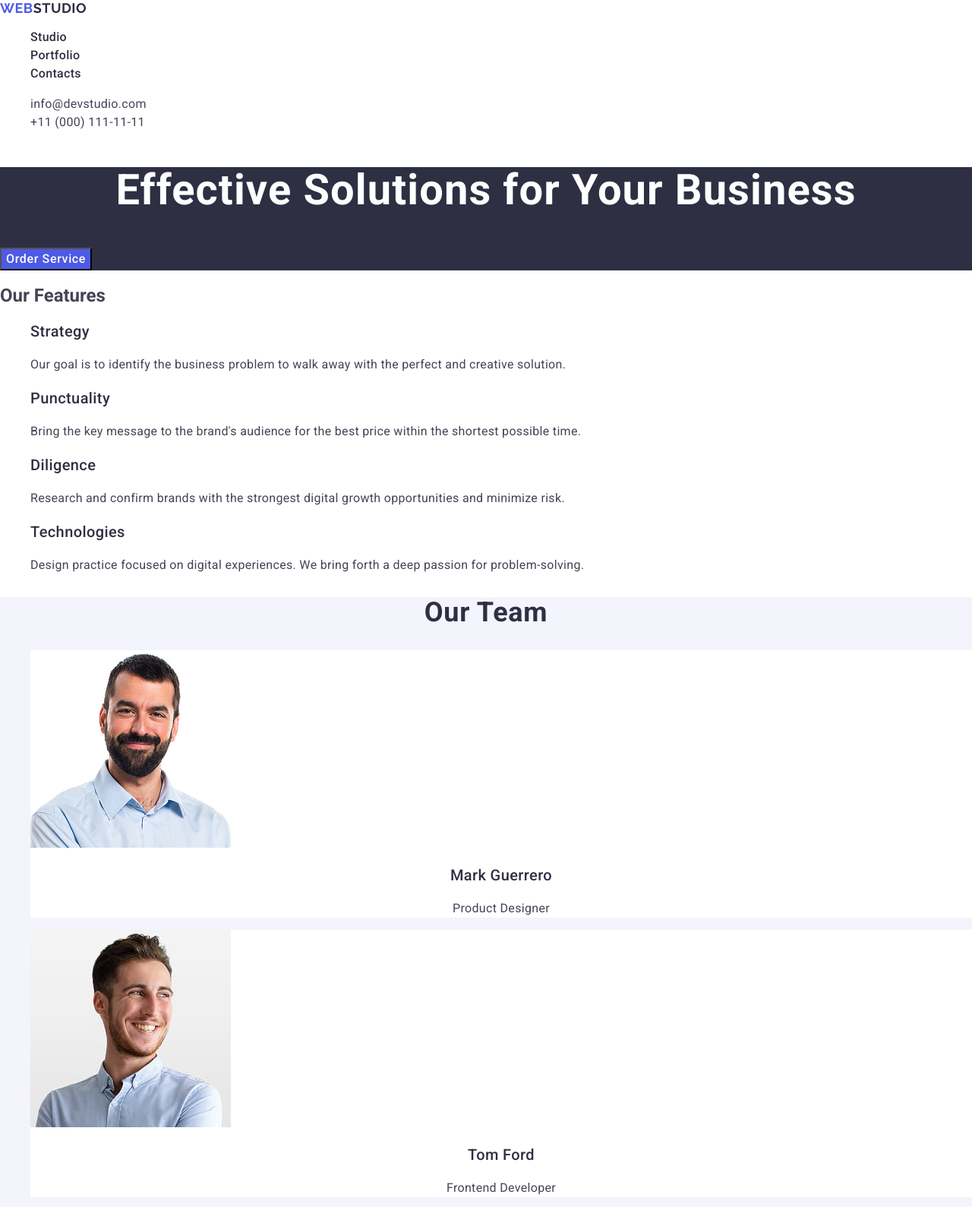
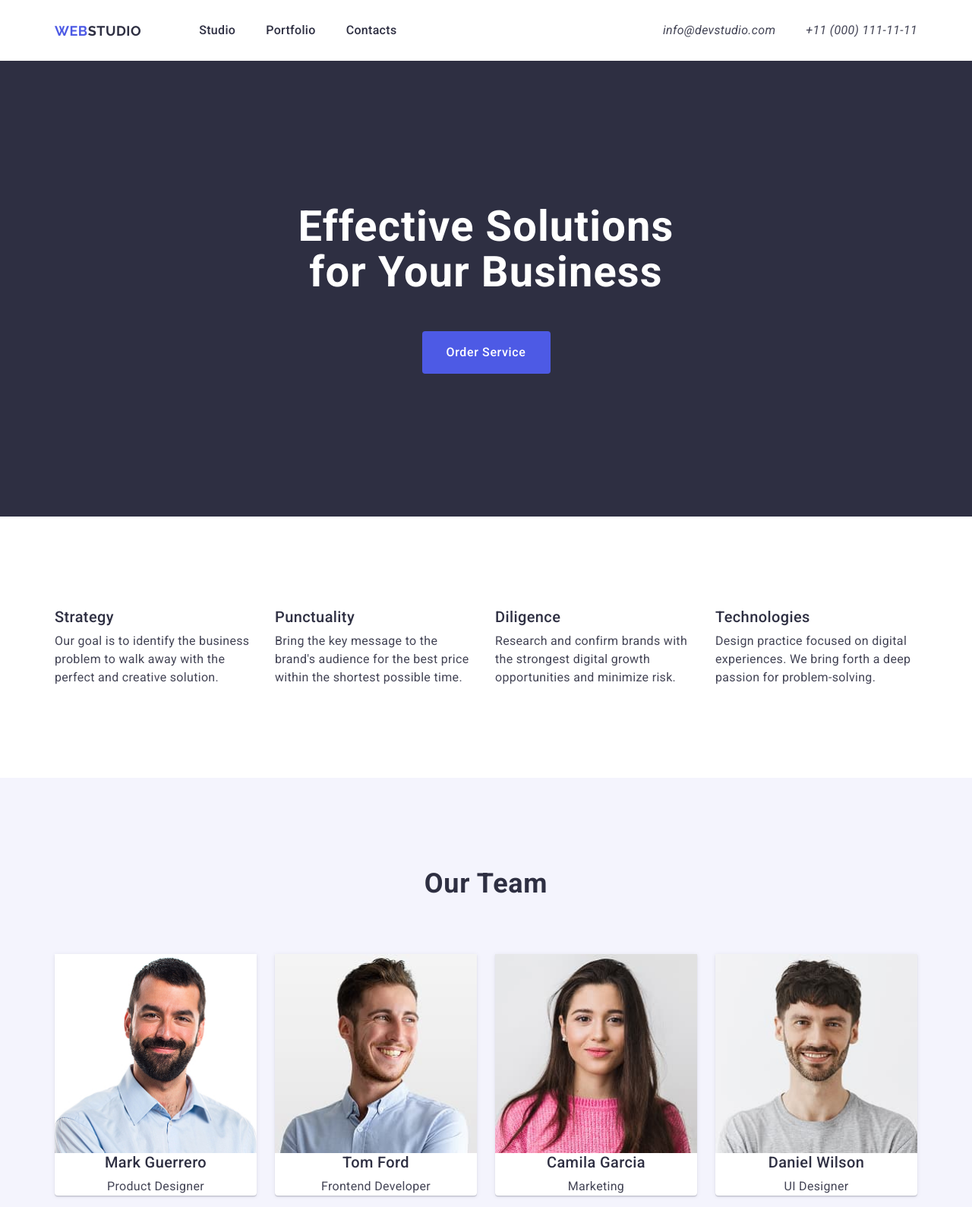
Before and after one commit to pbogdan-07/goit-markup-hw-01, a plain HTML site: page index.html in a window 1280 px wide. Shown: the top 1589 px of the page at 76% size. Drawn offline with nearby package versions, Linux system fonts and the light colour scheme.

Commit message:
First commit: added project layout

```diff
--- a/css/styles.css
+++ b/css/styles.css
@@ -1,9 +1,18 @@
-a{
-    text-decoration: none;
+*,
+*::before,
+*::after {
+    box-sizing: border-box;
+
+p,
+h1,
+h2,
+h3,
+h4,
+h5,
+h6 {
+    margin: 0;
 }
-ul {
-    list-style: none;
-}
+
 body {
     background-color: #fff;
     font-family: "Roboto", sans-serif;
@@ -11,7 +20,39 @@ body {
     font-size: 16px;
     color: #434455;
 }
-.header {}
+
+}
+a{
+    text-decoration: none;
+}
+ul {
+    list-style: none;
+    margin: 0;
+    padding: 0;
+}
+
+.header {
+    padding-top: 28px;
+    padding-bottom: 28px;
+}
+
+.container {
+    width: 1166px;
+    padding-left: 15px;
+    padding-right: 15px;
+    margin: 0 auto;
+}
+
+.header-container {
+    display: flex;
+        align-items: center;
+        justify-content: space-between;
+}
+
+.header-navigation {
+    display: flex;
+        align-items: center;
+}
 
 .logo {
     font-family: "Raleway", sans-serif;
@@ -26,7 +67,11 @@ body {
     color: #2e2f42;
 }
 
-.header-list {}
+.header-list {
+    display: flex;
+        gap: 40px;
+        margin-left: 76px;
+}
 
 .header-list-item {}
 
@@ -37,11 +82,12 @@ body {
         color: #2e2f42;
 }
 
-.address {
-    font-style: normal;
+.address {}
+
+.address-list {
+    display: flex;
+    gap: 40px;
 }
-
-.address-list {}
 
 .address-item {}
 
@@ -58,6 +104,14 @@ color: #404bbf;
 }
 .hero {
     background-color: #2e2f42;
+        padding-top: 188px;
+        padding-bottom: 188px;
+}
+
+.hero-container {
+    width: 1158px;
+        padding: 0 15px;
+        margin: 0 auto;
 }
 
 .hero-title {
@@ -67,6 +121,8 @@ color: #404bbf;
         letter-spacing: 0.02em;
         text-align: center;
         color: #fff;
+        max-width: 496px;
+            margin: 0 auto 48px auto;
 }
 
 .hero-btn {
@@ -78,19 +134,33 @@ color: #404bbf;
             letter-spacing: 0.04em;
             color: #fff;
             cursor: pointer;
+            display: block;
+                margin: 0 auto;
+                min-width: 169px;
+                height: 56px;
+                border: none;
+                border-radius: 4px;
 }
 .hero-btn:hover,
 .hero-btn:focus {
     background-color: #404bbf;
 }
 
-.about-features {}
+.about-features {
+    padding: 120px 0;
+}
 
-.features-title {}
+.features-list {
+    display: flex;
+        gap: 24px;
+        list-style: none;
+        padding: 0;
+        margin: 0;
+}
 
-.features-list {}
-
-.features-item {}
+.features-item {
+    width: calc((100% - 72px) / 4);
+}
 
 .features-hero {
     font-weight: 500;
@@ -98,6 +168,7 @@ color: #404bbf;
         line-height: 1.2;
         letter-spacing: 0.02em;
         color: #2e2f42;
+        margin-bottom: 8px;
 }
 
 .features-text {
@@ -106,25 +177,48 @@ color: #404bbf;
         line-height: 1.5;
         letter-spacing: 0.02em;
         color: #434455;
+        margin: 0;
 }
 
 .team {
     background-color: #f4f4fd;
+    padding: 120px 0;
 }
 
 .team-title {
         font-weight: 700;
             font-size: 36px;
-        line-height: 1.11111;
+            line-height: 1.11;
             letter-spacing: 0.02em;
             text-align: center;
             color: #2e2f42;
+            text-transform: capitalize;
+            margin-bottom: 72px;
 }
 
-.team-list {}
+.team-list {
+    display: flex;
+        gap: 24px;
+        justify-content: center;
+        list-style: none;
+        padding: 0;
+        margin: 0;
+}
 
 .team-item {
-    background-color: #fff;
+background-color: #ffffff;
+    width: calc((100% - 72px) / 4);
+    box-shadow: 0px 1px 6px rgba(46, 47, 66, 0.08),
+        0px 1px 1px rgba(46, 47, 66, 0.16),
+        0px 2px 1px rgba(46, 47, 66, 0.08);
+    border-radius: 0px 0px 4px 4px;
+    overflow: hidden;
+}
+
+.team-item img {
+    display: block;
+    width: 100%;
+    height: auto;
 }
 
 .team-hero {
@@ -134,18 +228,21 @@ color: #404bbf;
         letter-spacing: 0.02em;
         text-align: center;
         color: #2e2f42;
+        margin-bottom: 8px;
 }
 
 .team-text {
-        font-weight: 400;
     font-size: 16px;
         line-height: 1.5;
         letter-spacing: 0.02em;
         text-align: center;
         color: #434455;
+        margin: 0;
 }
 
-.about-portfolio {}
+.about-portfolio {
+    padding: 120px 0;
+}
 
 .portfolio-hero {
     font-weight: 700;
@@ -154,11 +251,43 @@ color: #404bbf;
     letter-spacing: 0.02em;
     text-align: center;
     color: #2e2f42;
+    margin-bottom: 72px;
 }
 
-.portfolio-list {}
+.portfolio-list {
+    display: grid;
+    grid-template-columns: repeat(3, 1fr);
+    column-gap: 24px;
+    row-gap: 48px;
+    list-style: none;
+    padding: 0;
+    margin: 0;
+}
 
-.portfolio-item {}
+.portfolio-item {
+    background-color: #ffffff;
+}
+
+.portfolio-item a {
+    color: inherit;
+    text-decoration: none;
+    display: block;
+}
+
+.portfolio-item img {
+    display: block;
+    width: 100%;
+    height: auto;
+}
+
+.portfolio-content {
+    padding: 32px 16px;
+    border: 1px solid #e7e9fc;
+    border-top: none;
+    padding: 32px 16px;
+    border: 1px solid #e7e9fc;
+     border-top: none;
+}
 
 .portfolio-title {
     font-weight: 500;
@@ -166,6 +295,7 @@ color: #404bbf;
     line-height: 1.2;
     letter-spacing: 0.02em;
     color: #2e2f42;
+    margin-bottom: 8px;
 }
 
 .portfolio-text {
@@ -174,24 +304,29 @@ color: #404bbf;
     line-height: 1.5;
     letter-spacing: 0.02em;
     color: #434455;
-}
-.portfolio-item a {
-    color: inherit;
-    text-decoration: none;
+    margin: 0;
 }
 
 .footer {
     background-color: #2e2f42;
+    padding: 100px 0;
 }
 
 .footer-link {
     font-family: "Raleway", sans-serif;
     font-weight: 700;
     font-size: 18px;
-        line-height: 1.16667;
+    line-height: 1.17;
     letter-spacing: 0.03em;
     text-transform: uppercase;
     color: #4d5ae5;
+    text-decoration: none;
+    display: inline-block;
+    margin-bottom: 16px;
+}
+
+.link-color {
+    color: #f4f4fd;
 }
 
 .footer-text {
@@ -200,8 +335,6 @@ color: #404bbf;
     line-height: 1.5;
     letter-spacing: 0.02em;
     color: #f4f4fd;
+    margin: 0;
+    max-width: 264px;
 }
-
-.link-color {
-    color: #f4f4fd;
-}
--- a/index.html
+++ b/index.html
@@ -16,29 +16,33 @@
 
 <body>
     <header class="header">
-        <nav>
-        <a class="logo" href="./index.html">Web<span class="logo-color">Studio</span></a>
+        <div class="container header-container">
+            <nav class="header-navigation">
+                <a href="./index.html" class="logo">Web<span class="logo-color">Studio</span></a>
                 <ul class="header-list">
-            <li class="header-list-item"><a class="list-item-link" href="./index.html">Studio</a></li>
-            <li class="header-list-item"><a class="list-item-link" href="">Portfolio</a></li>
-            <li class="header-list-item"><a class="list-item-link" href="">Contacts</a></li>
+                    <li><a href="./index.html" class="list-item-link">Studio</a></li>
+                    <li><a href="" class="list-item-link">Portfolio</a></li>
+                    <li><a href="" class="list-item-link">Contacts</a></li>
                 </ul>
             </nav>
             <address class="address">
                 <ul class="address-list">
-                <li class="address-item"><a class="address-link" href="mailto:info@devstudio.com">info@devstudio.com</a></li>
-                <li class="address-item"><a class="address-link" href="tel:+110001111111">+11 (000) 111-11-11</a></li>
+                    <li><a href="mailto:info@devstudio.com" class="address-link">info@devstudio.com</a></li>
+                    <li><a href="tel:+110001111111" class="address-link">+11 (000) 111-11-11</a></li>
                 </ul>
             </address>
+        </div>
     </header>
     <main>
         <section class="hero">
+            <div class="container hero-container">
             <h1 class="hero-title">Effective Solutions
         for Your Business</h1>
         <button class="hero-btn" type="button">Order Service</button>
+        </div>
     </section>
     <section class="about-features">
-        <h2 class="features-title">Our Features</h2>
+        <div class="container">
         <ul class="features-list">
             <li class="features-item">
                 <h3 class="features-hero">Strategy</h3>
@@ -58,8 +62,10 @@
             <p class="features-text">Design practice focused on digital experiences. We bring forth a deep passion for problem-solving.</p>
         </li>
         </ul>
+        </div>
     </section>
     <section class="team">
+        <div class="container">
         <h2 class="team-title">Our Team</h2>
             <ul class="team-list">
                 <li class="team-item">
@@ -83,47 +89,65 @@
                     <p class="team-text">UI Designer</p>
                 </li>
             </ul>
+            </div>
     </section>
     <section class="about-portfolio">
+        <div class="container">
             <h2 class="portfolio-hero">Our Portfolio</h2>
             <ul class="portfolio-list">
                 <li class="portfolio-item">
                     <img src="./images/portfolio1.jpg" alt="Banking App" height="300" width="360">
+                    <div class="portfolio-content">
                         <h3 class="portfolio-title">Banking App</h3>
                         <p class="portfolio-text">App</p>
+                    </div>
                 </li>
                 <li class="portfolio-item">
                     <img src="./images/portfolio2.jpg" alt="Cashless Payment" height="300" width="360">
+                    <div class="portfolio-content">
                         <h3 class="portfolio-title">Cashless Payment</h3>
                         <p class="portfolio-text">Marketing</p>
+                    </div>
                 </li>
                 <li class="portfolio-item">
                     <img src="./images/portfolio3.jpg" alt="Meditation App" height="300" width="360">
+                    <div class="portfolio-content">
                         <h3 class="portfolio-title">Meditation App</h3>
                         <p class="portfolio-text">App</p>
+                    </div>
                 </li>
                 <li class="portfolio-item">
                     <img src="./images/portfolio4.jpg" alt="Taxi Service" height="300" width="360">
+                    <div class="portfolio-content">
                         <h3 class="portfolio-title">Taxi Service</h3>
                         <p class="portfolio-text">Marketing</p>
+                    </div>
                 </li>
                 <li class="portfolio-item">
                     <img src="./images/portfolio5.jpg" alt="Screen Illustrations" height="300" width="360">
+                    <div class="portfolio-content">
                         <h3 class="portfolio-title">Screen Illustrations</h3>
                         <p class="portfolio-text">Design</p>
+                    </div>
                 </li>
                 <li class="portfolio-item">
                     <img src="./images/portfolio6.jpg" alt="Online Courses" height="300" width="360">
+                    <div class="portfolio-content">
                         <h3 class="portfolio-title">Online Courses</h3>
                         <p class="portfolio-text">Marketing</p>
+                    </div>
                 </li>
             </ul>
+        </div>
     </section>
     </main>
 <footer class="footer">
+    <div class="container">
         <a class="footer-link" href="./index.html">Web<span class="link-color">Studio</span></a>
         <p class="footer-text">
-        Increase the flow of customers and sales for your business with digital marketing & growth solutions.</p>
+            Increase the flow of customers and sales for your business with digital marketing & growth solutions.
+        </p>
+    </div>
 </footer>
 </body>
 </html>
```
Lines whose indentation alone changed are shown as unchanged.
